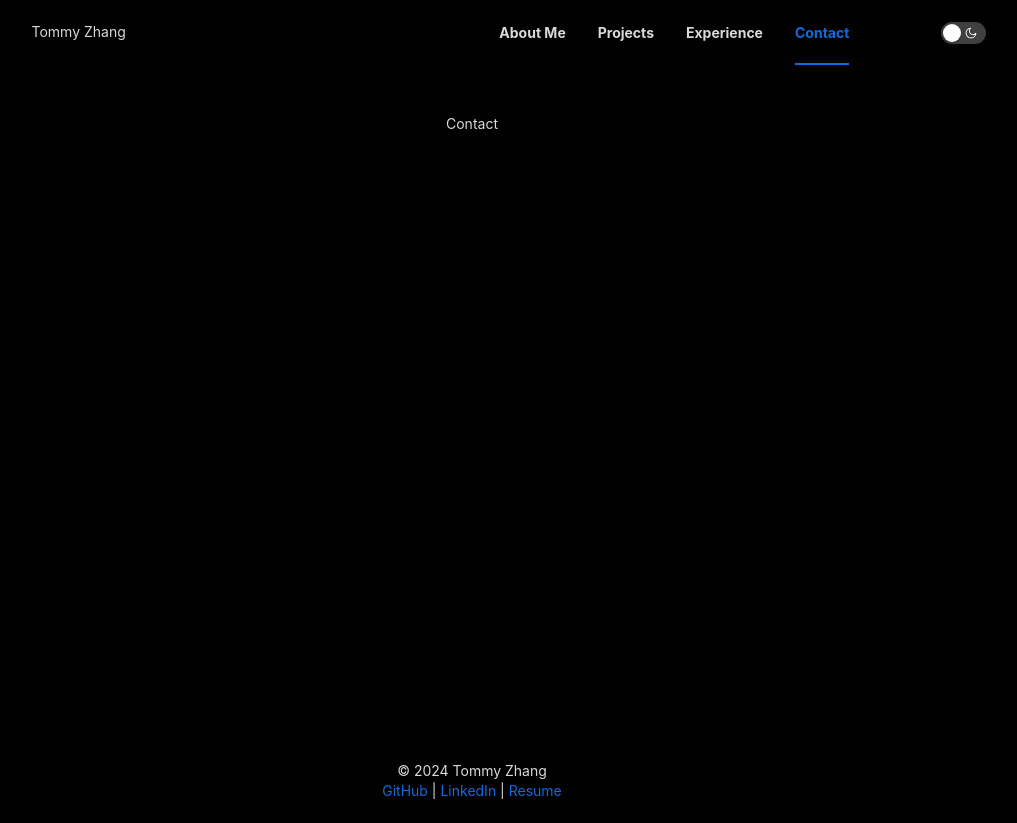
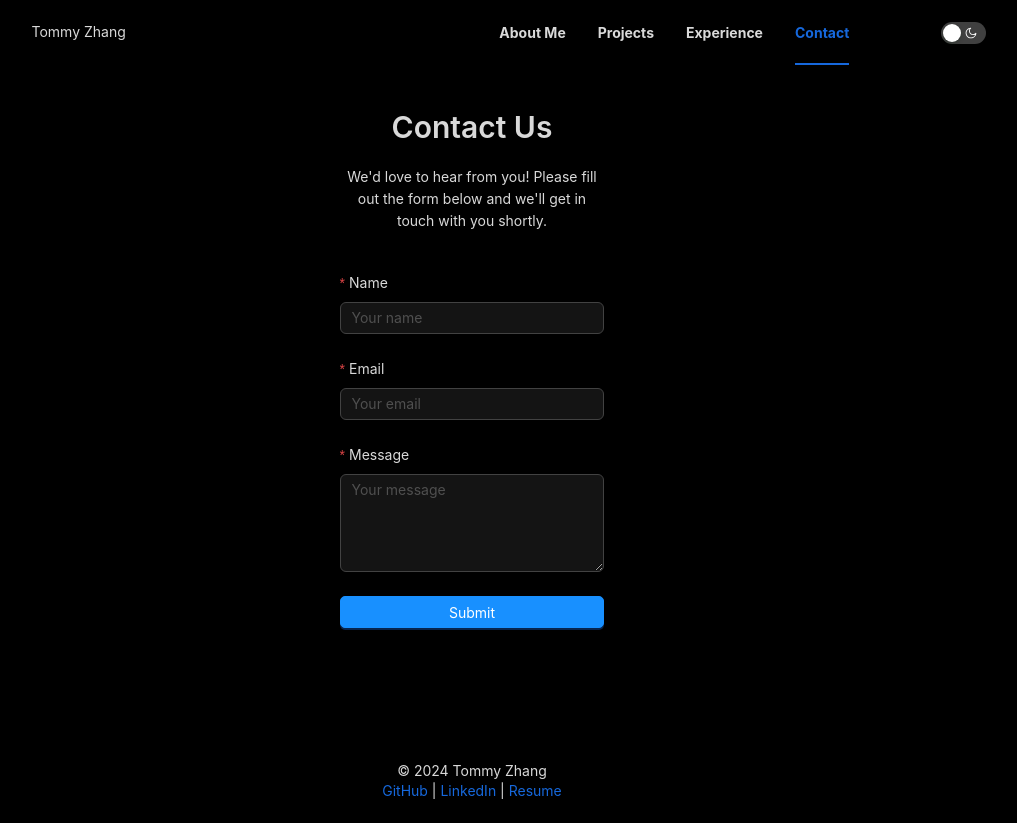
Before and after one commit to tommyy1708/tommywebsite, a React (Create React App) app in the folder frontend/: page /tommywebsite/contact in a window 1280 px wide. Shown: the whole page, without its empty margins (168-1185 px from the left). Built offline with nearby package versions, Linux system fonts and the light colour scheme.

Commit message:
Add Contact page content

```diff
--- a/frontend/src/pages/Contact.js
+++ b/frontend/src/pages/Contact.js
@@ -1,7 +1,99 @@
-import React from 'react'
+import React from 'react';
+import { Form, Input, Button, Row, Col, Typography } from 'antd';
 
-export default function Contact() {
+const { Title, Paragraph } = Typography;
+
+const Contact = () => {
+  const [form] = Form.useForm();
+
+  const onFinish = (values) => {
+    console.log('Success:', values);
+  };
+
+  const onFinishFailed = (errorInfo) => {
+    console.log('Failed:', errorInfo);
+  };
+
   return (
-    <div>Contact</div>
-  )
-}
+    <div className="contact-page">
+      <Row justify="center" align="middle" style={{ height: '100%' }}>
+        <Col xs={24} sm={20} md={16} lg={12} xl={10}>
+          <div className="contact-card">
+            <Title
+              level={2}
+              style={{ textAlign: 'center', marginBottom: '20px' }}
+            >
+              Contact Us
+            </Title>
+            <Paragraph
+              style={{ textAlign: 'center', marginBottom: '40px' }}
+            >
+              We'd love to hear from you! Please fill out the form
+              below and we'll get in touch with you shortly.
+            </Paragraph>
+            <Form
+              form={form}
+              name="contact"
+              layout="vertical"
+              onFinish={onFinish}
+              onFinishFailed={onFinishFailed}
+            >
+              <Form.Item
+                label="Name"
+                name="name"
+                rules={[
+                  {
+                    required: true,
+                    message: 'Please enter your name',
+                  },
+                ]}
+              >
+                <Input placeholder="Your name" />
+              </Form.Item>
+              <Form.Item
+                label="Email"
+                name="email"
+                rules={[
+                  {
+                    required: true,
+                    message: 'Please enter your email',
+                  },
+                  {
+                    type: 'email',
+                    message: 'Please enter a valid email',
+                  },
+                ]}
+              >
+                <Input placeholder="Your email" />
+              </Form.Item>
+              <Form.Item
+                label="Message"
+                name="message"
+                rules={[
+                  {
+                    required: true,
+                    message: 'Please enter your message',
+                  },
+                ]}
+              >
+                <Input.TextArea rows={4} placeholder="Your message" />
+              </Form.Item>
+              <Form.Item>
+                <Button
+                  type="primary"
+                  htmlType="submit"
+                  block
+                  style={{ borderRadius: '5px' }}
+                >
+                  Submit
+                </Button>
+              </Form.Item>
+            </Form>
+          </div>
+        </Col>
+      </Row>
+    </div>
+  );
+};
+
+export default Contact;
```
